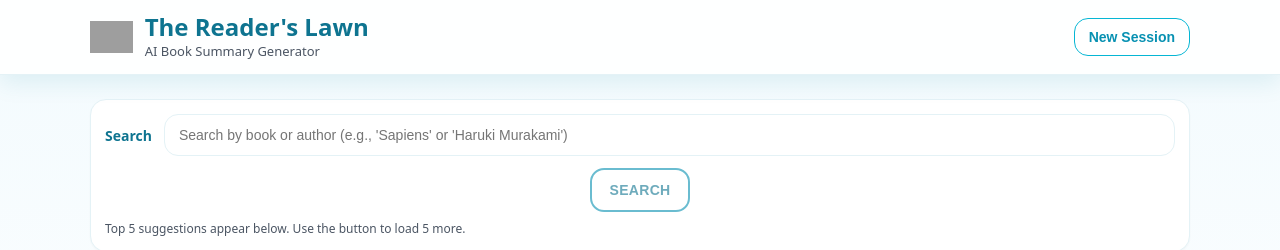
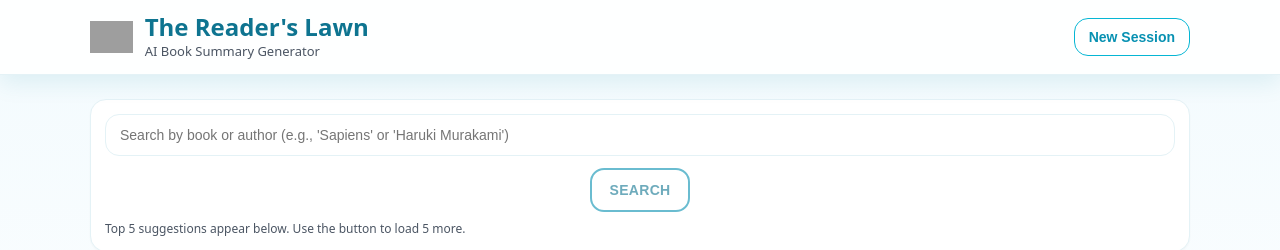
Before and after one commit to unforgettablekartik/trl, a Next.js app: page / in a window 1280 px wide. Shown: the top 250 px of the page. Built offline with nearby package versions, Linux system fonts and the light colour scheme; grey boxes are pictures that could not be loaded.

Commit message:
Update TRLBookSummaryGenerator.tsx

```diff
--- a/components/TRLBookSummaryGenerator.tsx
+++ b/components/TRLBookSummaryGenerator.tsx
@@ -190,8 +190,7 @@ export default function TRLBookSummaryGenerator() {
           {/* Search */}
           <Card className="p-4">
             <div className="trl-search">
-              <label className="trl-search__label">Search</label>
-              <Input placeholder="Search by book or author (e.g., 'Sapiens' or 'Haruki Murakami')" value={query} onChange={(e) => setQuery(e.target.value)} />
+              <Input aria-label="Search books or authors" placeholder="Search by book or author (e.g., 'Sapiens' or 'Haruki Murakami')" value={query} onChange={(e) => setQuery(e.target.value)} />
             </div>
             <div className="trl-search__actions">
               <Button variant="search" onClick={() => doSearch(query)} disabled={query.trim().length < 2 || loadingSearch}>SEARCH</Button>
```
